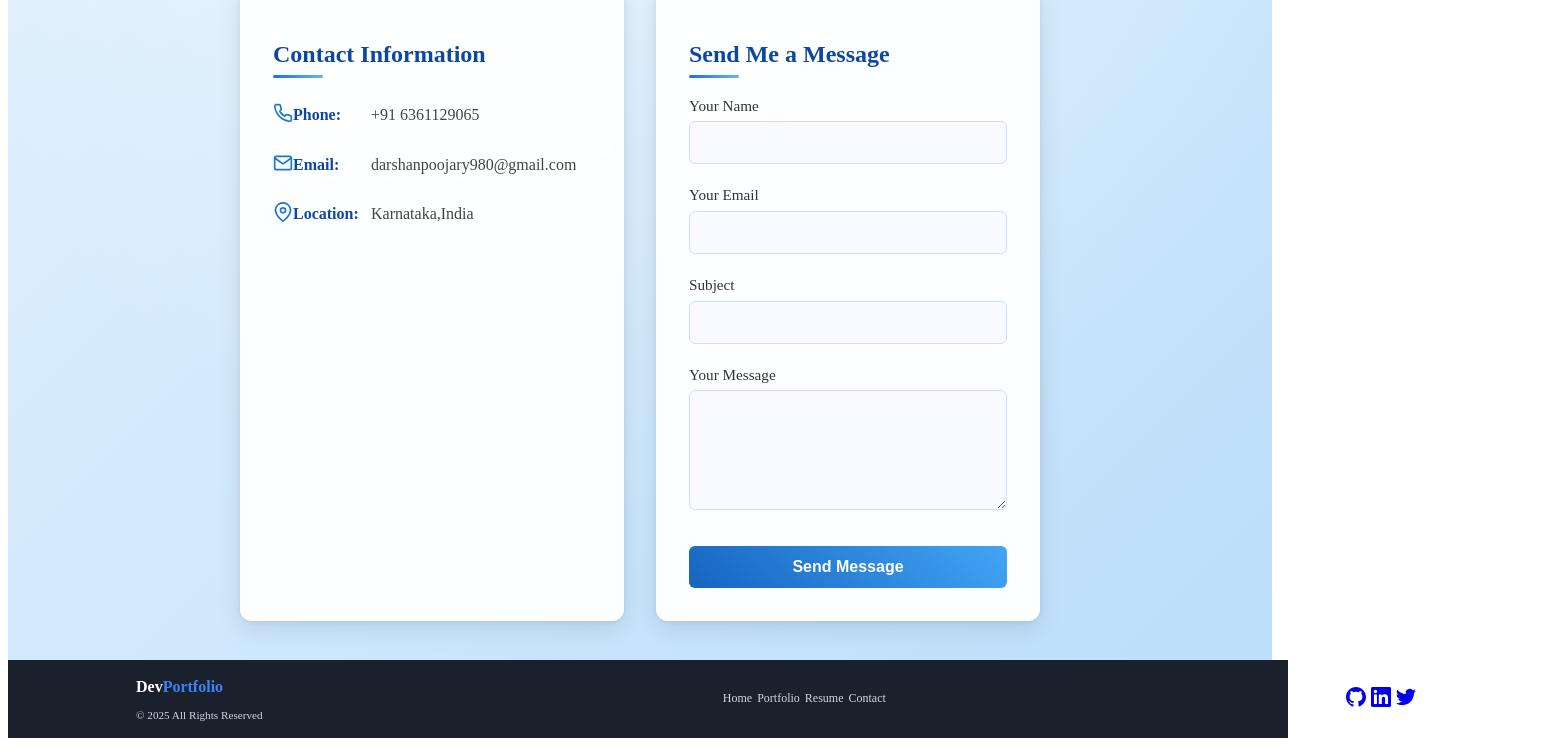
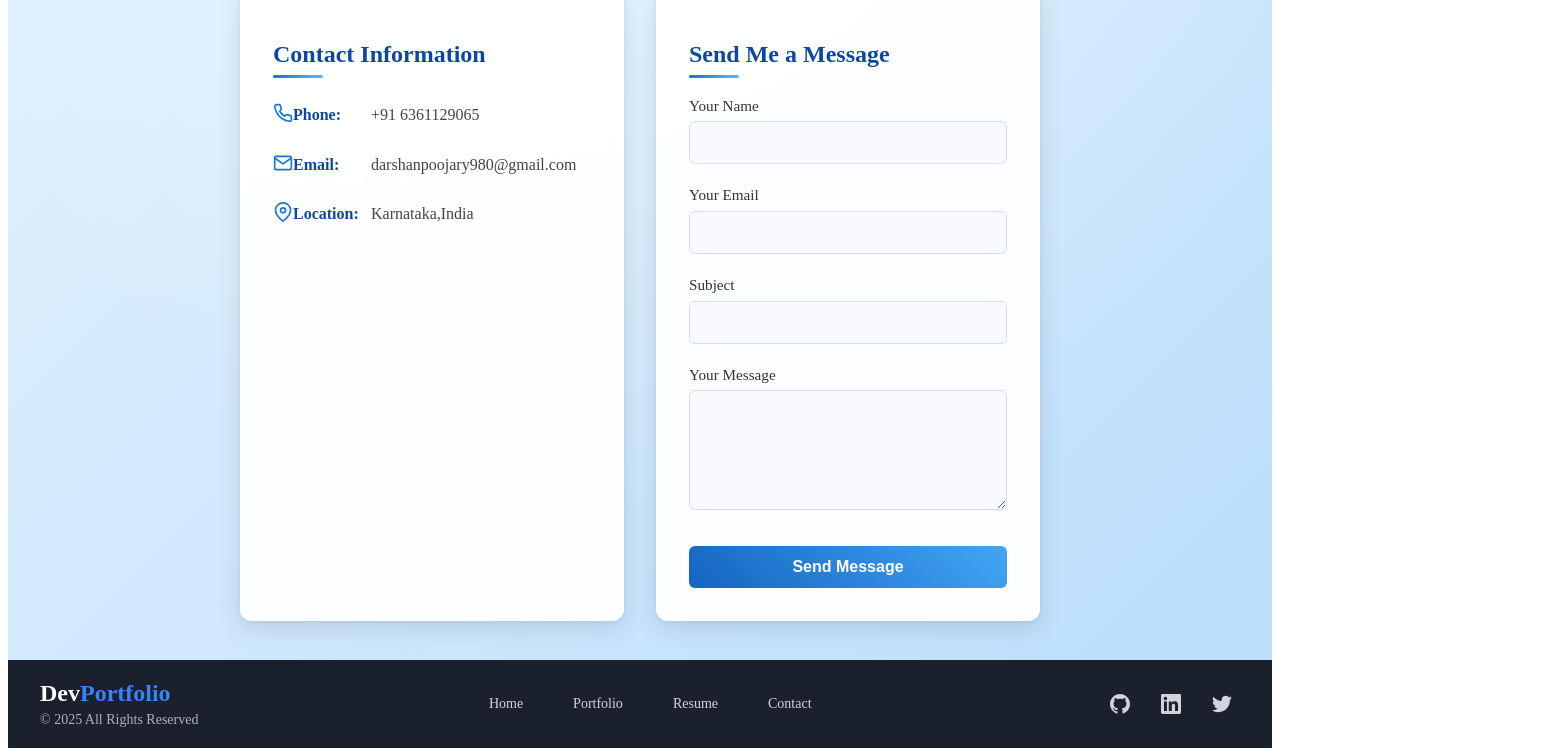
Before and after one commit to Darshan980/portfolio, a React (Vite) app: page /contact in a window 1280 px wide. Shown: the part 268-1024 px from the top of the page, 1544 px wide, since content can reach past the window. Built offline with nearby package versions, Linux system fonts and the light colour scheme.

Commit message:
Update Footer.css

```diff
--- a/src/components/Footer.css
+++ b/src/components/Footer.css
@@ -1,28 +1,32 @@
+/* Footer.css */
 
 /* Footer Styles */
 .footer {
   background-color: #1a202c;
   color: #d1d5db;
-  padding: 5px 0; /* Remove side padding */
-  text-align: center;
-  width: 100vw; /* Full viewport width */
+  padding: 20px 0;
+  width: 100%;
+  margin-top: auto;
 }
 
 /* Footer Container */
 .footer-container {
-  width: 100%; /* Full width */
-  margin: 0;
+  max-width: 1200px;
+  margin: 0 auto;
+  padding: 0 20px;
   display: flex;
   flex-direction: column;
   align-items: center;
-  justify-content: space-between;
+  justify-content: center;
+  gap: 15px;
 }
 
 /* Logo & Copyright */
 .footer-logo h2 {
-  font-size: 1rem; /* Compact size */
+  font-size: 1.5rem;
   font-weight: bold;
   color: white;
+  margin: 0;
 }
 
 .footer-logo span {
@@ -30,58 +34,90 @@
 }
 
 .footer-text {
-  font-size: 0.7rem;
-  margin-top: 2px;
+  font-size: 0.875rem;
+  margin: 5px 0 0 0;
+  opacity: 0.8;
 }
 
 /* Navigation Links */
 .footer-links {
   display: flex;
-  gap: 5px; /* Minimal spacing */
-  margin-top: 3px;
+  gap: 20px;
+  flex-wrap: wrap;
+  justify-content: center;
 }
 
 .footer-links a {
   color: #d1d5db;
   text-decoration: none;
-  font-size: 0.75rem;
+  font-size: 0.875rem;
   transition: color 0.3s ease-in-out;
+  padding: 5px 10px;
+  border-radius: 4px;
 }
 
 .footer-links a:hover {
   color: #3b82f6;
+  background-color: rgba(59, 130, 246, 0.1);
 }
 
 /* Social Media Icons */
 .footer-social {
   display: flex;
-  gap: 5px;
-  margin-top: 3px;
+  gap: 15px;
+  align-items: center;
 }
 
-.footer-social img {
-  width: 16px; /* Smaller icons */
-  height: 16px;
-  transition: opacity 0.3s ease-in-out;
+.footer-social a {
+  color: #d1d5db;
+  transition: all 0.3s ease-in-out;
+  padding: 8px;
+  border-radius: 50%;
+  display: flex;
+  align-items: center;
+  justify-content: center;
 }
 
-.footer-social img:hover {
-  opacity: 0.8;
+.footer-social a:hover {
+  color: #3b82f6;
+  background-color: rgba(59, 130, 246, 0.1);
+  transform: translateY(-2px);
+}
+
+.footer-social svg {
+  width: 20px;
+  height: 20px;
 }
 
 /* Responsive Design */
 @media (min-width: 768px) {
   .footer-container {
     flex-direction: row;
+    justify-content: space-between;
+    align-items: center;
+    gap: 20px;
+  }
+
+  .footer-logo {
     text-align: left;
-    padding: 0 10%; /* Add padding for larger screens */
   }
 
   .footer-links {
-    margin-top: 0;
+    gap: 30px;
+  }
+}
+
+@media (max-width: 767px) {
+  .footer-container {
+    text-align: center;
   }
 
-  .footer-social {
-    margin-top: 0;
+  .footer-links {
+    gap: 15px;
+  }
+
+  .footer-links a {
+    font-size: 0.8rem;
+    padding: 3px 8px;
   }
 }
```
